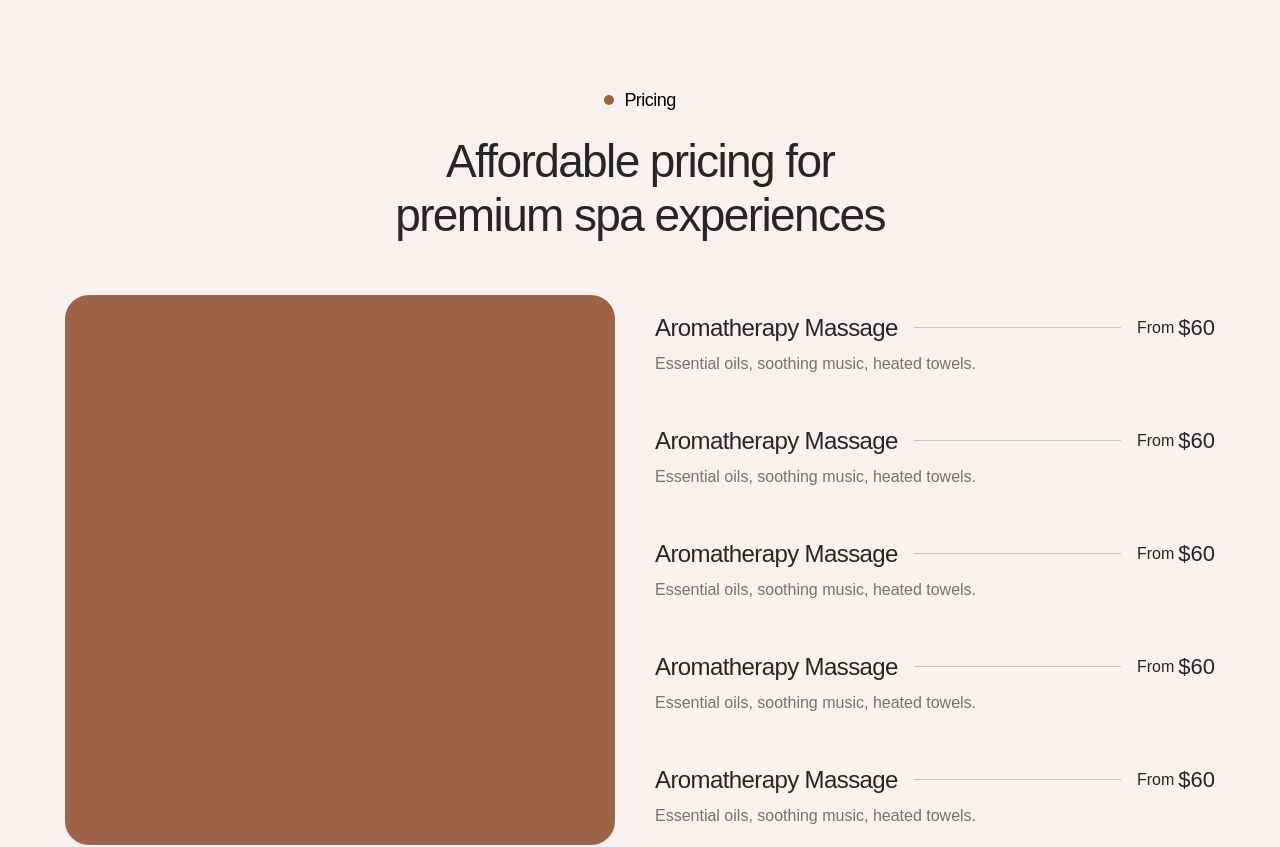
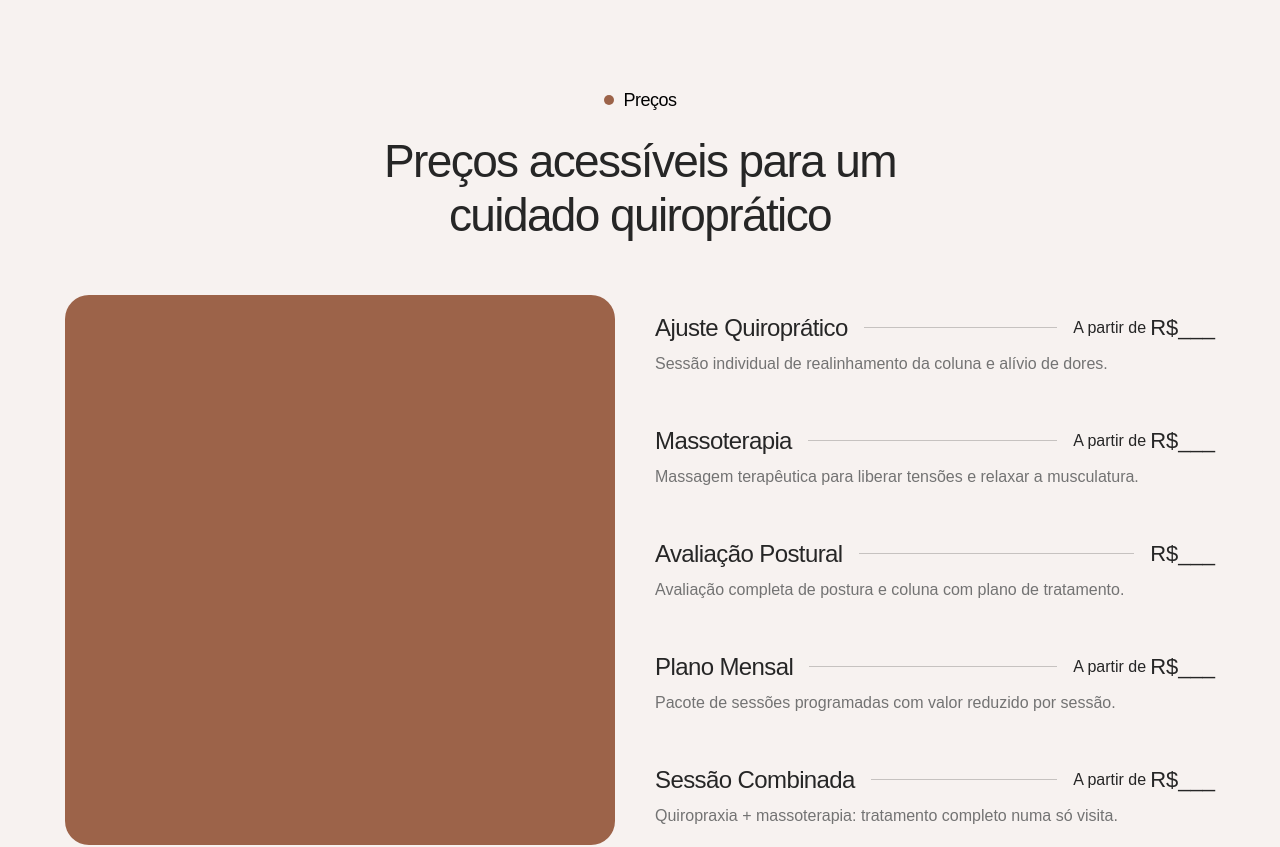
Before and after one commit to HenriqueBragaMoreira/clinica-maos-que-curam, a Next.js app: page / in a window 1280 px wide. Shown: the part 4500-5347 px from the top of the page. Built offline with nearby package versions, Linux system fonts and the light colour scheme; a web font is replaced by a local one.

Commit message:
feat: add distinct pricing plans with staggered reveal and hover

```diff
--- a/src/app/components/pricing-section.tsx
+++ b/src/app/components/pricing-section.tsx
@@ -1,4 +1,49 @@
-/** biome-ignore-all lint/suspicious/noArrayIndexKey: <> */
+import { Reveal } from "@/components/motion/reveal";
+import { Stagger, StaggerItem } from "@/components/motion/stagger";
+
+type Plan = {
+  name: string;
+  description: string;
+  prefix?: string;
+  price: string;
+};
+
+const plans: Plan[] = [
+  {
+    name: "Ajuste Quiroprático",
+    description:
+      "Sessão individual de realinhamento da coluna e alívio de dores.",
+    prefix: "A partir de",
+    price: "R$___",
+  },
+  {
+    name: "Massoterapia",
+    description:
+      "Massagem terapêutica para liberar tensões e relaxar a musculatura.",
+    prefix: "A partir de",
+    price: "R$___",
+  },
+  {
+    name: "Avaliação Postural",
+    description:
+      "Avaliação completa de postura e coluna com plano de tratamento.",
+    price: "R$___",
+  },
+  {
+    name: "Plano Mensal",
+    description: "Pacote de sessões programadas com valor reduzido por sessão.",
+    prefix: "A partir de",
+    price: "R$___",
+  },
+  {
+    name: "Sessão Combinada",
+    description:
+      "Quiropraxia + massoterapia: tratamento completo numa só visita.",
+    prefix: "A partir de",
+    price: "R$___",
+  },
+];
+
 export function PricingSection() {
   return (
     <section
@@ -6,45 +51,56 @@ export function PricingSection() {
       className="flex justify-center items-center py-[82px]"
     >
       <div className="flex flex-col items-center flex-1 gap-[52px] max-w-[1150px]">
-        <div className="flex flex-col gap-5">
+        <Reveal className="flex flex-col gap-5">
           <div className="flex items-center justify-center gap-2.5">
             <div className="rounded-full bg-title-topic size-2.5" />
 
             <h2 className="text-lg font-medium font-satoshi text-black tracking-[-0.54px]">
-              Pricing
+              Preços
             </h2>
           </div>
 
           <p className="text-primary text-[46px] font-medium max-w-[550px] text-center tracking-[-1.61px] leading-[54.51px]">
-            Affordable pricing for premium spa experiences
+            Preços acessíveis para um cuidado quiroprático
           </p>
-        </div>
+        </Reveal>
 
         <div className="flex items-center justify-center gap-10 w-full">
-          <div className="min-w-[550px] min-h-[550px] rounded-3xl bg-title-topic" />
+          <Reveal
+            x={-40}
+            y={0}
+            className="min-w-[550px] min-h-[550px] rounded-3xl bg-title-topic"
+          />
 
-          <div className="flex flex-col flex-1 gap-12">
-            {Array.from({ length: 5 }).map((_, index) => (
-              <div key={index} className="flex flex-col gap-2">
+          <Stagger className="flex flex-col flex-1 gap-12">
+            {plans.map((plan) => (
+              <StaggerItem
+                key={plan.name}
+                className="group flex flex-col gap-2"
+              >
                 <div className="flex items-center gap-4">
                   <h3 className="text-2xl text-nowrap font-medium text-primary tracking-[-0.60px]">
-                    Aromatherapy Massage
+                    {plan.name}
                   </h3>
 
-                  <div className="h-px w-full bg-black/20" />
+                  <div className="h-px w-full bg-black/20 group-hover:bg-title-topic/50 transition-colors" />
 
-                  <div className="flex items-center gap-1 *:font-medium *:font-satoshi *:text-primary">
-                    <span className="">From</span>
-                    <span className="text-[22px]">$60</span>
+                  <div className="flex items-center gap-1 font-medium font-satoshi">
+                    {plan.prefix && (
+                      <span className="truncate text-primary">
+                        {plan.prefix}
+                      </span>
+                    )}
+                    <span className="text-[22px] text-primary group-hover:text-title-topic transition-colors">
+                      {plan.price}
+                    </span>
                   </div>
                 </div>
 
-                <p className="text-secondary font-medium">
-                  Essential oils, soothing music, heated towels.
-                </p>
-              </div>
+                <p className="text-secondary font-medium">{plan.description}</p>
+              </StaggerItem>
             ))}
-          </div>
+          </Stagger>
         </div>
       </div>
     </section>
```
